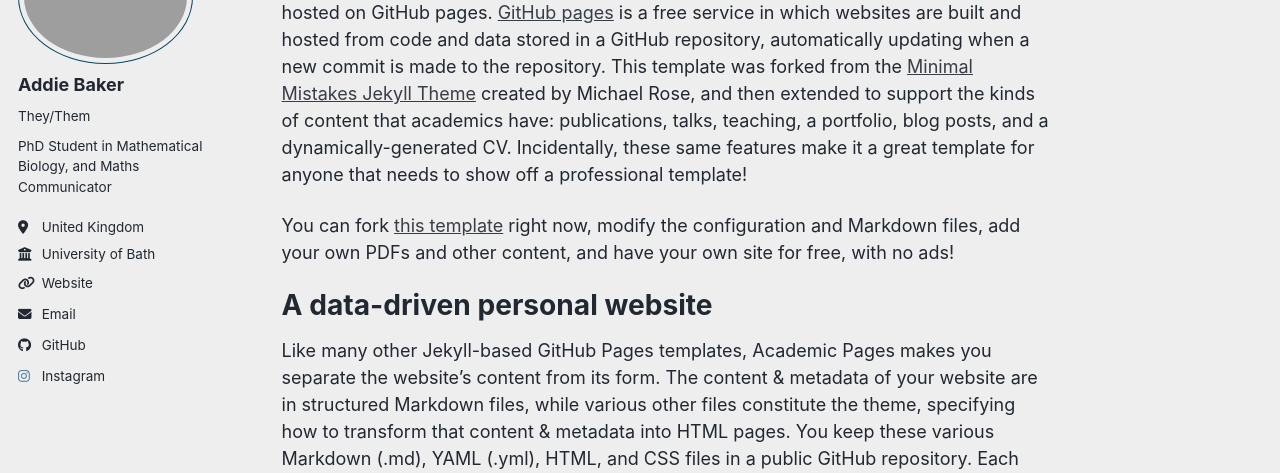
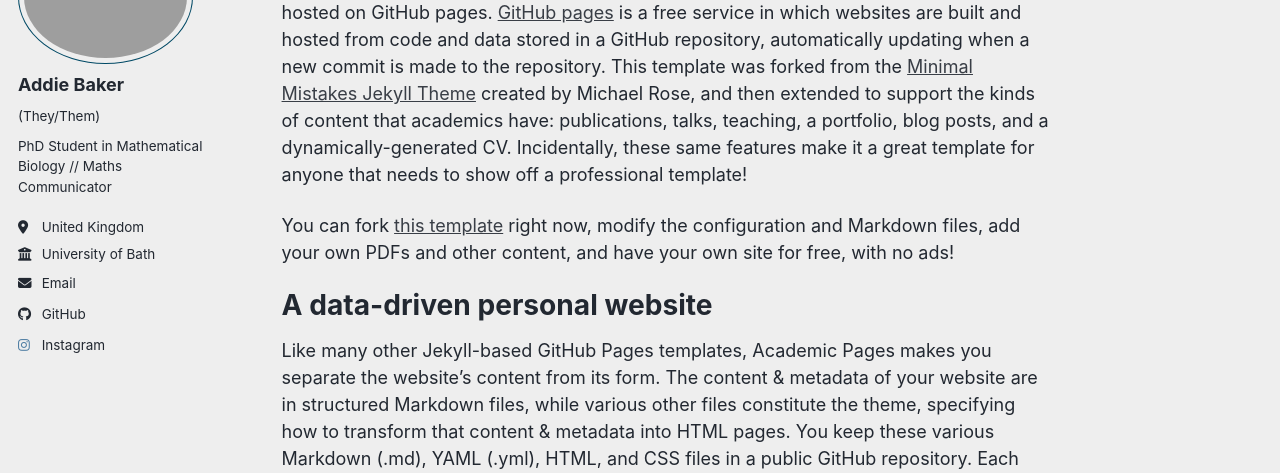
Before and after one commit to addie-02/addie-02.github.io, a Jekyll site: the page built from _pages/about.md, in a window 1280 px wide. Shown: the part 171-644 px from the top of the page. Built offline with Jekyll 4.4.1, drawn with Linux system fonts in a browser that asks for light colours; a script bundle is joined from its source files by our own code; library files that are not in the unit come from our copies; part of the change alters nothing that is shown.

Commit message:
Refactor author information in _config.yml
Updated pronouns and bio formatting; added links section with labels and URLs.

```diff
--- a/_config.yml
+++ b/_config.yml
@@ -25,13 +25,18 @@ author:
   # Biographic information
   avatar           : "headshot.JPG"
   name             : "Addie Baker"
-  pronouns         : "They/Them"
-  bio              : "PhD Student in Mathematical Biology, and Maths Communicator"
+  pronouns         : "(They/Them)"
+  bio              : "PhD Student in Mathematical Biology // Maths Communicator"
   location         : "United Kingdom"
   employer         : "University of Bath"
-  uri              : "https://linktr.ee/phdyourway"
-  uri              : "https://linktr.ee/behindtheresearch"
   email            : "ab3435@bath.ac.uk"
+  links:
+    - label: "PhDYourWay"
+      icon: "fas fa-fw fa-link"
+      url: "https://instagram.com/phdyourway"
+    - label: "BehindTheResearch"
+      icon: "fas fa-fw fa-link"
+      url: "https://linktr.ee/behindtheresearch"
 
   # Academic websites
   academia         : # URL
```
